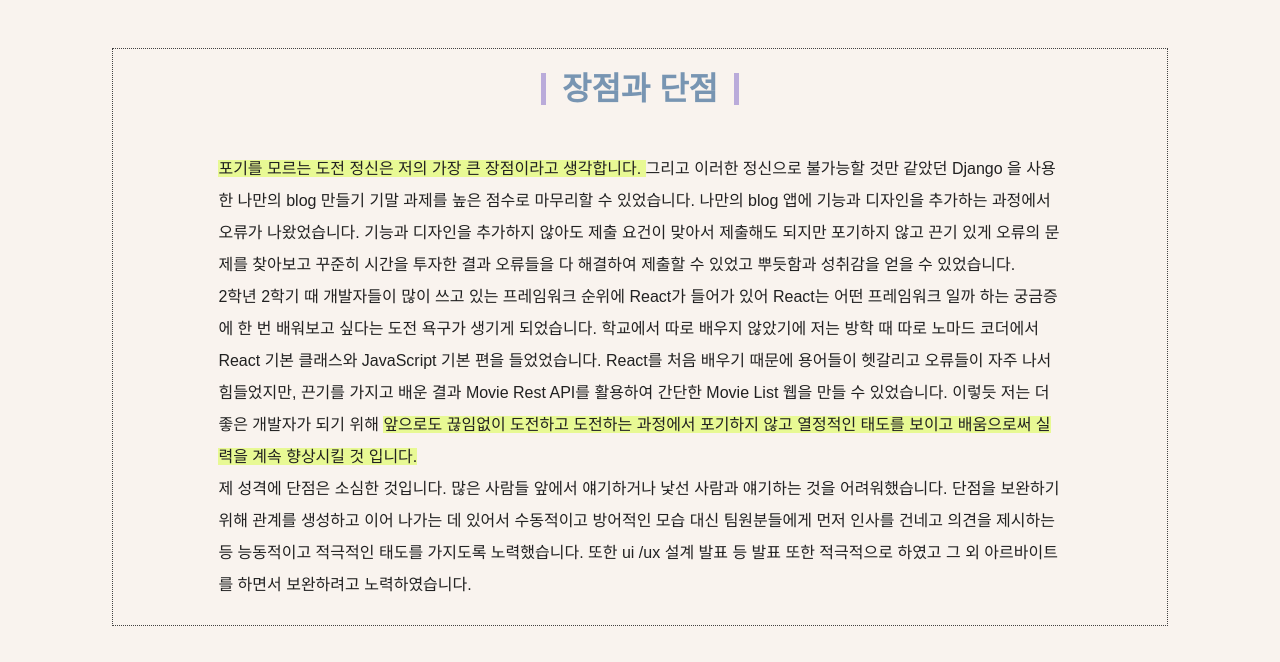
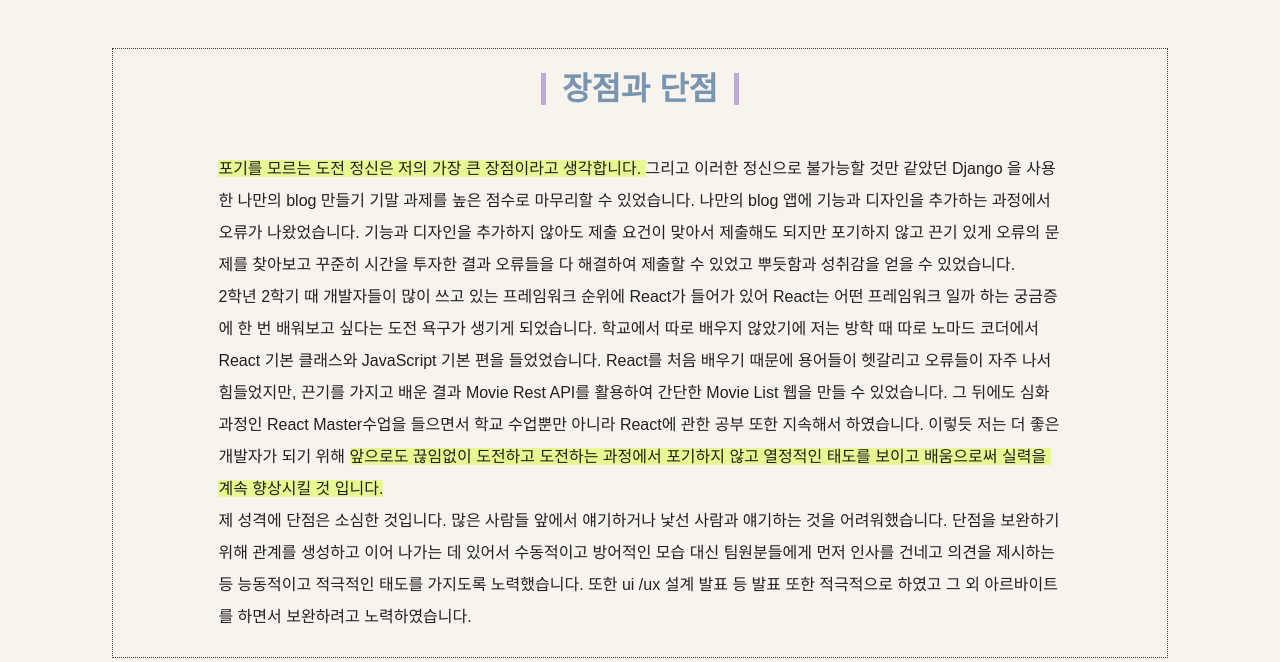
Before and after one commit to starjin1/MyIntroduce, a React (Create React App) app: page /#/proscons in a window 1280 px wide. Shown: the top 662 px of the page. Built offline with nearby package versions, Linux system fonts and the light colour scheme.

Commit message:
text 수정'

```diff
--- a/src/routes/ProsCons.tsx
+++ b/src/routes/ProsCons.tsx
@@ -101,6 +101,7 @@ white-space:pre-wrap;
             <BoxContent>
             2학년 2학기 때 개발자들이 많이 쓰고 있는 프레임워크 순위에 React가 들어가 있어 React는 어떤 프레임워크 일까 하는 궁금증에 한 번 배워보고 싶다는 도전 욕구가 생기게 되었습니다.
             학교에서 따로 배우지 않았기에 저는 방학 때 따로 노마드 코더에서 React 기본 클래스와 JavaScript 기본 편을 들었었습니다. React를 처음 배우기 때문에 용어들이 헷갈리고 오류들이 자주 나서 힘들었지만, 끈기를 가지고 배운 결과 Movie Rest API를 활용하여 간단한 Movie List 웹을 만들 수 있었습니다.
+            그 뒤에도 심화 과정인 React Master수업을 들으면서 학교 수업뿐만 아니라 React에 관한 공부 또한 지속해서 하였습니다.
             이렇듯 저는 더 좋은 개발자가 되기 위해 <UnderLine>앞으로도 끊임없이 도전하고 도전하는 과정에서 포기하지 않고 열정적인 태도를 보이고 배움으로써 실력을 계속 향상시킬 것 입니다.</UnderLine>
             </BoxContent>
             <BoxContent>
```
